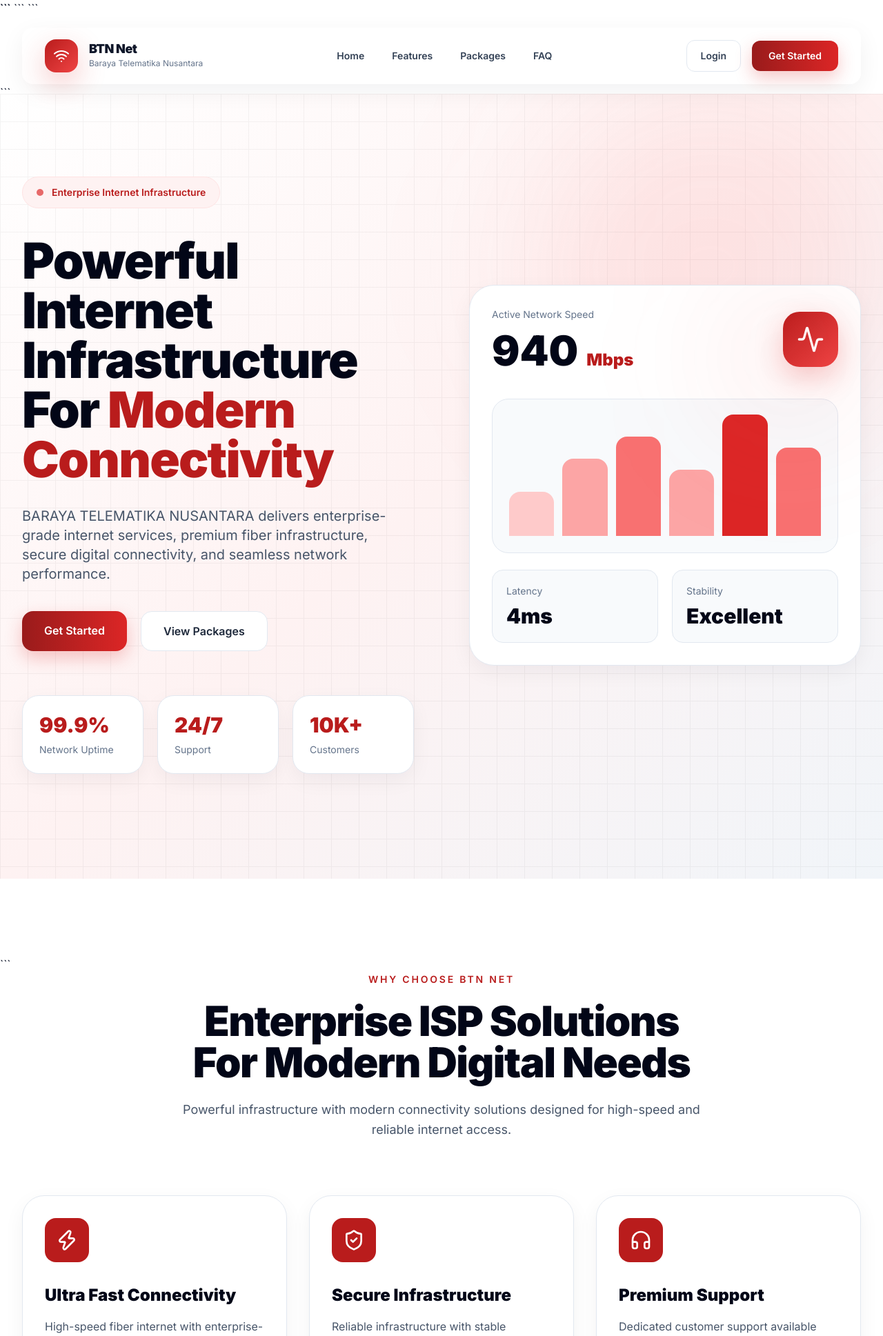
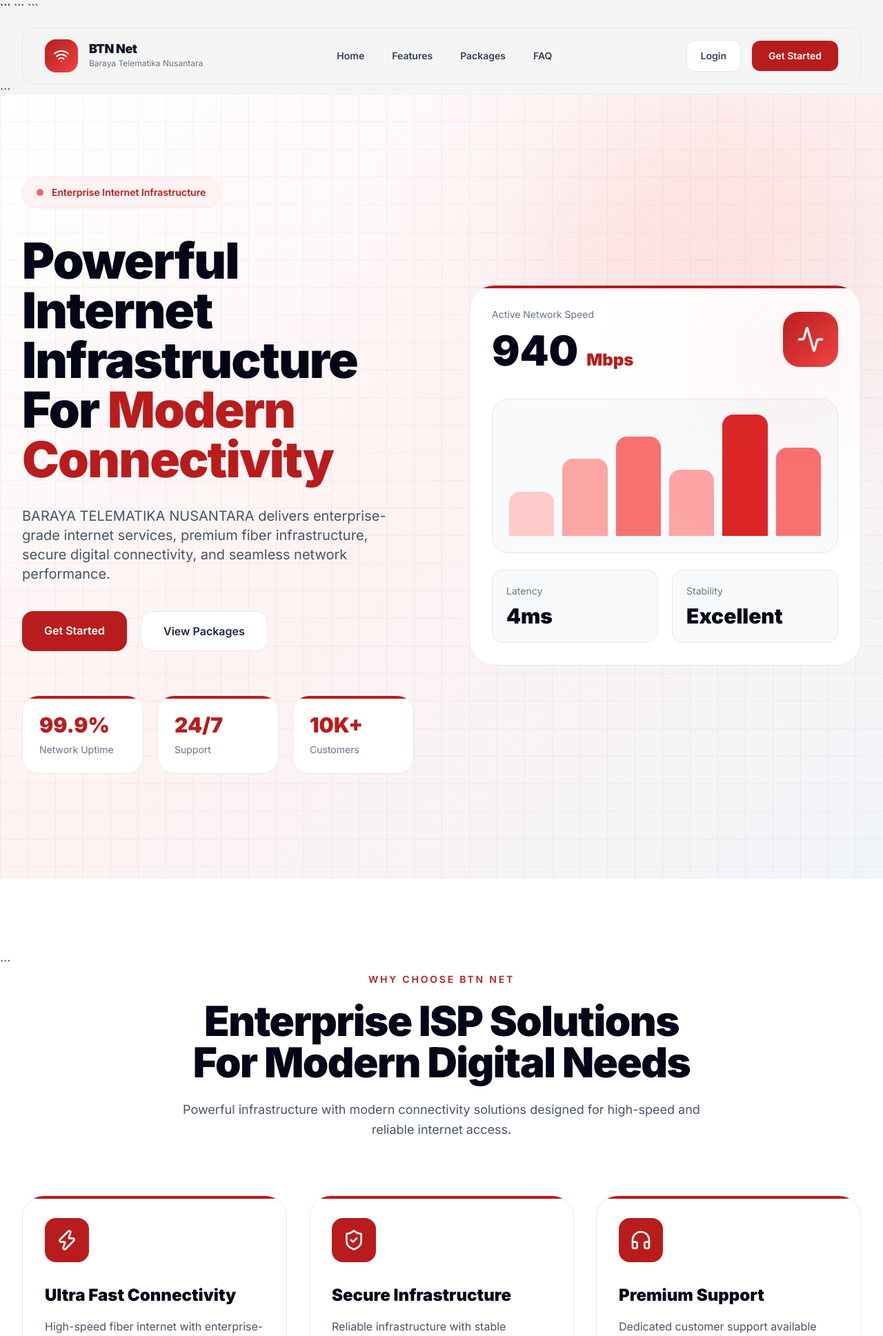
Before and after one commit to Farmil23/IFB_210_PEMROGRAMAN_WEB_LANJUT_WEBSITE_ISP_CLIENT, a Flask app: page / in a window 1280 px wide. Shown: the top 1937 px of the page at 69% size. Run offline with Flask 3, Linux system fonts and the light colour scheme; data comes from the database, SQL or seed files in the repository; some libraries are stand-ins or nearby versions.

Commit message:
Update base.html

```diff
--- a/app/templates/base.html
+++ b/app/templates/base.html
@@ -50,174 +50,205 @@
 <!-- CUSTOM -->
 <style>
 
-    *{
-        font-family: 'Inter', sans-serif;
-    }
-
-    html{
-        scroll-behavior:smooth;
+    html {
+        scroll-behavior: smooth;
     }
 
     body{
-        background:#ffffff;
-        color:#0f172a;
+        font-family: 'Inter', sans-serif;
+        background:#f5f5f5;
+        color:#111827;
         overflow-x:hidden;
     }
 
-    /* ================================= */
-    /* SCROLLBAR */
-    /* ================================= */
+    /* ===================================== */
+    /* TYPOGRAPHY */
+    /* ===================================== */
 
-    ::-webkit-scrollbar{
-        width:10px;
+    .heading-xl{
+        font-size:clamp(3rem,7vw,6.5rem);
+        line-height:0.95;
+        font-weight:900;
+        letter-spacing:-0.05em;
     }
 
-    ::-webkit-scrollbar-track{
-        background:#f1f5f9;
+    .heading-lg{
+        font-size:clamp(2.5rem,5vw,4.5rem);
+        line-height:1;
+        font-weight:900;
+        letter-spacing:-0.04em;
     }
 
-    ::-webkit-scrollbar-thumb{
-        background:#991b1b;
-        border-radius:999px;
+    .section-label{
+        font-size:0.8rem;
+        font-weight:700;
+        letter-spacing:0.25em;
+        text-transform:uppercase;
+        color:#b91c1c;
     }
 
-    /* ================================= */
-    /* GLASS */
-    /* ================================= */
-
-    .glass{
-        background:rgba(255,255,255,0.7);
-        backdrop-filter:blur(14px);
-        -webkit-backdrop-filter:blur(14px);
-        border:1px solid rgba(255,255,255,0.4);
-    }
-
-    /* ================================= */
-    /* PREMIUM CARD */
-    /* ================================= */
-
-    .premium-card{
-        background:#ffffff;
-        border:1px solid #e2e8f0;
-        box-shadow:
-            0 10px 30px rgba(15,23,42,0.05);
-        transition:all .35s ease;
-    }
-
-    .premium-card:hover{
-        transform:translateY(-6px);
-        box-shadow:
-            0 25px 50px rgba(15,23,42,0.12);
-        border-color:#fecaca;
-    }
-
-    /* ================================= */
-    /* BUTTON PRIMARY */
-    /* ================================= */
+    /* ===================================== */
+    /* BUTTONS */
+    /* ===================================== */
 
     .btn-primary{
-        background:linear-gradient(
-            to right,
-            #991b1b,
-            #dc2626
-        );
+        background:#b91c1c;
+        color:white;
         transition:all .3s ease;
-        box-shadow:
-            0 10px 25px rgba(220,38,38,0.25);
+        position:relative;
+        overflow:hidden;
     }
 
     .btn-primary:hover{
-        transform:translateY(-2px);
+        background:#991b1b;
+        transform:translateY(-3px);
         box-shadow:
-            0 18px 35px rgba(220,38,38,0.35);
+            0 15px 40px rgba(185,28,28,.25);
     }
 
-    /* ================================= */
-    /* BUTTON SECONDARY */
-    /* ================================= */
-
     .btn-secondary{
-        background:#ffffff;
-        border:1px solid #e2e8f0;
+        background:white;
+        border:1px solid #e5e7eb;
         transition:all .3s ease;
     }
 
     .btn-secondary:hover{
-        background:#f8fafc;
-        border-color:#fecaca;
+        border-color:#b91c1c;
+        color:#b91c1c;
+        transform:translateY(-2px);
     }
 
-    /* ================================= */
-    /* SHADOW */
-    /* ================================= */
+    /* ===================================== */
+    /* CARDS */
+    /* ===================================== */
 
-    .shadow-soft{
-        box-shadow:
-            0 10px 35px rgba(15,23,42,0.06);
+    .premium-card{
+        background:white;
+        border:1px solid #e5e7eb;
+        position:relative;
+        transition:all .35s ease;
+        overflow:hidden;
     }
 
-    .shadow-glow{
-        box-shadow:
-            0 15px 40px rgba(220,38,38,0.25);
+    .premium-card::before{
+        content:'';
+        position:absolute;
+        top:0;
+        left:0;
+        width:100%;
+        height:4px;
+        background:#b91c1c;
     }
 
-    /* ================================= */
-    /* INPUT */
-    /* ================================= */
-
-    .input-modern{
-        width:100%;
-        padding:14px 18px;
-        border-radius:18px;
-        border:1px solid #e2e8f0;
-        background:#ffffff;
-        transition:.3s ease;
-        outline:none;
+    .premium-card:hover{
+        transform:translateY(-8px);
+        border-color:#fecaca;
+        box-shadow:
+            0 25px 50px rgba(0,0,0,.08);
     }
 
-    .input-modern:focus{
-        border-color:#dc2626;
-        box-shadow:
-            0 0 0 4px rgba(220,38,38,.12);
+    /* ===================================== */
+    /* DARK SECTION */
+    /* ===================================== */
+
+    .dark-section{
+        background:
+            linear-gradient(
+                135deg,
+                #0f0f10 0%,
+                #161616 100%
+            );
+        color:white;
+        position:relative;
+        overflow:hidden;
     }
 
-    /* ================================= */
-    /* TABLE */
-    /* ================================= */
-
-    .table-modern{
-        width:100%;
-        border-collapse:collapse;
+    .dark-section::before{
+        content:'';
+        position:absolute;
+        inset:0;
+        background-image:
+            linear-gradient(
+                rgba(255,255,255,.03) 1px,
+                transparent 1px
+            ),
+            linear-gradient(
+                90deg,
+                rgba(255,255,255,.03) 1px,
+                transparent 1px
+            );
+        background-size:40px 40px;
+        opacity:.4;
     }
 
-    .table-modern th{
-        background:#f8fafc;
-        padding:16px;
-        text-align:left;
-        font-size:14px;
-        font-weight:700;
-        color:#475569;
+    /* ===================================== */
+    /* CYBER LINES */
+    /* ===================================== */
+
+    .cyber-lines{
+        position:absolute;
+        inset:0;
+        overflow:hidden;
+        pointer-events:none;
     }
 
-    .table-modern td{
-        padding:18px 16px;
-        border-top:1px solid #e2e8f0;
+    .cyber-lines::before{
+        content:'';
+        position:absolute;
+        width:120%;
+        height:2px;
+        background:
+            linear-gradient(
+                90deg,
+                transparent,
+                rgba(220,38,38,.8),
+                transparent
+            );
+
+        top:20%;
+        left:-10%;
+        transform:rotate(-12deg);
     }
 
-    .table-modern tr:hover{
-        background:#fafafa;
+    .cyber-lines::after{
+        content:'';
+        position:absolute;
+        width:120%;
+        height:2px;
+        background:
+            linear-gradient(
+                90deg,
+                transparent,
+                rgba(220,38,38,.5),
+                transparent
+            );
+
+        bottom:20%;
+        left:-10%;
+        transform:rotate(8deg);
     }
 
-    /* ================================= */
-    /* ANIMATION */
-    /* ================================= */
+    /* ===================================== */
+    /* SHARP SHAPES */
+    /* ===================================== */
 
-    .hover-lift{
-        transition:all .3s ease;
+    .sharp-shape{
+        clip-path: polygon(
+            10% 0,
+            100% 0,
+            90% 100%,
+            0 100%
+        );
     }
 
-    .hover-lift:hover{
-        transform:translateY(-5px);
+    /* ===================================== */
+    /* NAVBAR */
+    /* ===================================== */
+
+    .navbar-blur{
+        background:rgba(255,255,255,.9);
+        backdrop-filter:blur(20px);
+        border-bottom:1px solid rgba(0,0,0,.05);
     }
 
 </style>
```
